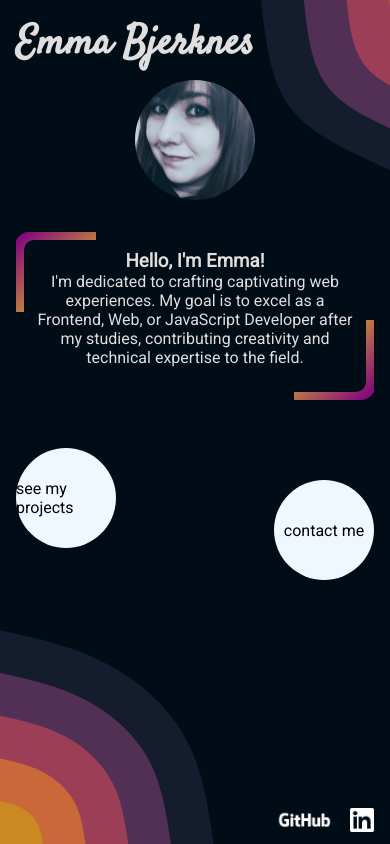
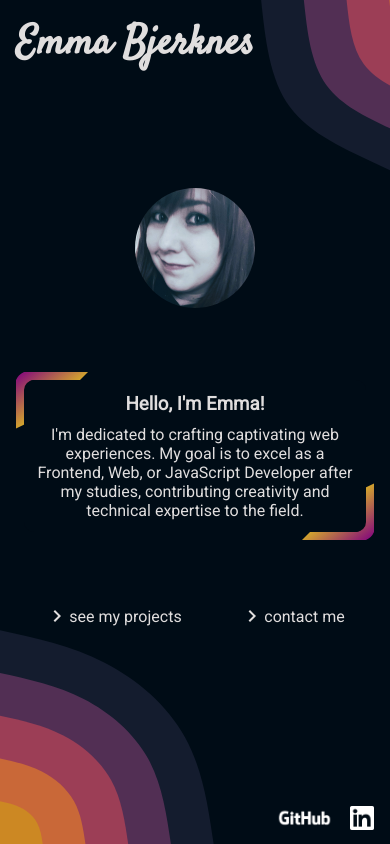
Before and after one commit to EmmaBjerknes/Portfolio, a React (Vite) app: page / in a window 390 px wide. Built offline with nearby package versions, Linux system fonts and the light colour scheme; a web font is replaced by a local one.

Commit message:
responsive + footer links

```diff
--- a/package.json
+++ b/package.json
@@ -10,6 +10,10 @@
     "preview": "vite preview"
   },
   "dependencies": {
+    "@emotion/react": "^11.11.1",
+    "@emotion/styled": "^11.11.0",
+    "@mui/icons-material": "^5.14.13",
+    "@mui/material": "^5.14.13",
     "react": "^18.2.0",
     "react-dom": "^18.2.0",
     "styled-components": "^6.0.7"
--- a/src/components/BorderSvg.tsx
+++ b/src/components/BorderSvg.tsx
@@ -7,15 +7,15 @@ function BorderSvg() {
         style={{ width: "80px", height: "80px" }}
       >
         <defs>
-          <linearGradient id="grad1" x1="-15%" y1="15%" x2="40%" y2="75%">
+          <linearGradient id="grad1" x1="0%" y1="0%" x2="100%" y2="100%">
             <stop offset="0" style={{ stopColor: "purple" }}></stop>
-            <stop offset=".5" style={{ stopColor: "yellow" }}></stop>
+            <stop offset=".8" style={{ stopColor: "yellow" }}></stop>
             <stop offset="1" style={{ stopColor: "purple" }}></stop>
           </linearGradient>
         </defs>
         <path
           fill="url('#grad1')"
-          d="M8 0h292l-20 20H25a5 5 0 0 0-5 5v255L0 300V8a15 15 0 0 1 15-8Z"
+          d="M8 0h64l-8 8H17.5a5 5 0 0 0-5 5v37.5L0 56.5V8a15 15 0 0 1 8-8Z"
         ></path>
       </svg>
     </>
--- a/src/components/Footer.tsx
+++ b/src/components/Footer.tsx
@@ -3,8 +3,14 @@ import { StyledFooterWrapper } from "./styles/StylesFooter";
 function Footer() {
   return (
     <StyledFooterWrapper>
-      <img src="logos/GitHub_Logo_White.png" alt="github" />
-      <img src="logos/In-White-14@2x.png" alt="linkedin" />
+      <a href="https://github.com/EmmaBjerknes">
+        {" "}
+        <img src="logos/GitHub_Logo_White.png" alt="github" />
+      </a>
+      <a href="https://www.linkedin.com/in/emma-bjerknes/">
+        {" "}
+        <img src="logos/In-White-14@2x.png" alt="linkedin" />
+      </a>
     </StyledFooterWrapper>
   );
 }
--- a/src/components/Home.tsx
+++ b/src/components/Home.tsx
@@ -1,5 +1,4 @@
 import BorderSvg from "./BorderSvg";
-import { NavButton } from "./styles/NavButton.styled";
 import { StyledHomeWrapper } from "./styles/StylesHome";
 import { ContentWrapper } from "./styles/ContentWrapper.styled";
 import {
@@ -7,6 +6,7 @@ import {
   scrollToSection,
 } from "./helpers/scrollNavigation";
 import { useEffect } from "react";
+import KeyboardArrowRightIcon from "@mui/icons-material/KeyboardArrowRight";
 
 function Home() {
   useEffect(() => {
@@ -33,27 +33,27 @@ function Home() {
           </div>
         </div>
 
-        <div style={{ marginTop: "1rem" }}>
-          <nav style={{ display: "flex", justifyContent: "space-between" }}>
-            <NavButton>
+        <div className="navContainer">
+          <div className="navItem">
             <a
               id="portfolio-link"
               href="#"
               onClick={() => scrollToSection("portfolio")}
             >
+              <KeyboardArrowRightIcon />
               see my projects
             </a>
-            </NavButton>
-            <NavButton>
+          </div>
+          <div className="navItem">
             <a
               id="contact-link"
               href="#"
               onClick={() => scrollToSection("contact")}
             >
+              <KeyboardArrowRightIcon />
               contact me
             </a>
-            </NavButton>
-          </nav>
+          </div>
         </div>
       </StyledHomeWrapper>
     </ContentWrapper>
--- a/src/components/styles/ContentWrapper.styled.ts
+++ b/src/components/styles/ContentWrapper.styled.ts
@@ -1,6 +1,8 @@
 import styled from "styled-components";
 
 export const ContentWrapper = styled.div`
+  display: grid;
+  place-items: center;
   padding: 0 1rem;
   height: 93vh;
   scroll-snap-align: center;
--- a/src/components/styles/NavButton.styled.ts
+++ /dev/null
@@ -1,22 +0,0 @@
-import styled from "styled-components";
-
-export const NavButton = styled.div`
-  background-color: aliceblue;
-  border-radius: 50%;
-  height: 100px;
-  width: 100px;
-  display: flex;
-  justify-content: center;
-  align-items: center;
-
-  &:nth-child(2) {
-    margin-top: 2rem;
-  }
-  &:nth-child(3) {
-    margin-top: 4rem;
-  }
-
-  a {
-    color: black;
-  }
-`;
--- a/src/components/styles/StylesHeader.ts
+++ b/src/components/styles/StylesHeader.ts
@@ -1,5 +1,4 @@
 import styled from "styled-components";
-
 
 export const StyledHeaderWrapper = styled.header`
   height: 4rem;
@@ -10,8 +9,11 @@ export const StyledHeaderWrapper = styled.header`
   right: 0;
   padding: 1rem;
   z-index: 5;
-    h1{
-        font-family: 'Satisfy', cursive;
+  h1 {
+    font-family: "Satisfy", cursive;
     font-size: 2.5rem;
+    @media (min-width: 768px) {
+      font-size: 4.5rem;
+    }
   }
 `;
--- a/src/components/styles/StylesHome.ts
+++ b/src/components/styles/StylesHome.ts
@@ -3,7 +3,13 @@ import styled from "styled-components";
 export const StyledHomeWrapper = styled.div`
   display: grid;
   grid-template-rows: repeat(3, auto);
-  gap: 2rem;
+  gap: 4rem;
+  width: 100%;
+  margin: 0 auto;
+
+  @media (min-width: 768px) {
+    max-width: 50%;
+  }
 
   .profileImg {
     height: 120px;
@@ -29,10 +35,20 @@ export const StyledHomeWrapper = styled.div`
     background: #000c16;
     border-radius: 10px;
     z-index: 2;
-    padding: 10px;
+    padding: 0 10px;
     display: flex;
     flex-direction: column;
-    align-items: center;
+    justify-content: center;
     text-align: center;
+    gap: 10px;
+  }
+
+  .navContainer {
+    display: flex;
+    justify-content: space-around;
+    a {
+      display: flex;
+      align-items: center;
+    }
   }
 `;
```
Also changed, not shown: 1 other file (tests, documents, lock files or other folders). Lines whose indentation alone changed are shown as unchanged.
